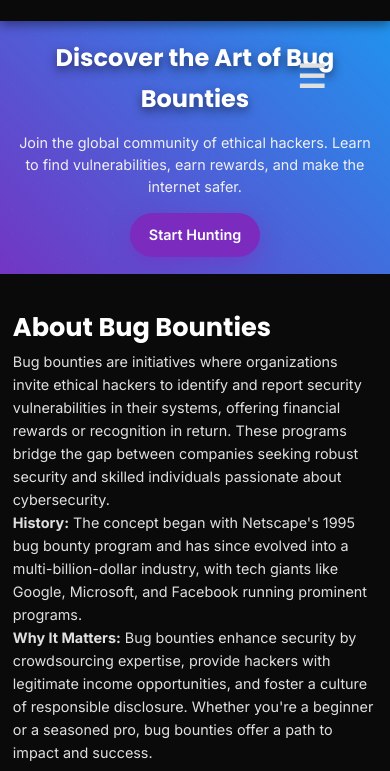
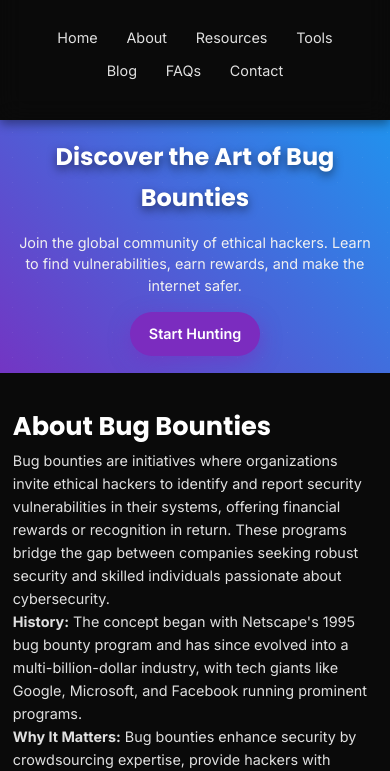
Before and after one commit to aussinfosec/bugbountyinfo.github.io, a plain HTML site: page index.html in a window 390 px wide. Shown: the part 87-858 px from the top of the page. Drawn offline with Linux system fonts and the light colour scheme.

Commit message:
Update index.html

```diff
--- a/index.html
+++ b/index.html
@@ -90,22 +90,6 @@
         }
         nav a:hover {
             color: #7b2cbf;
-        }
-
-        /* Hamburger Menu for Mobile */
-        .hamburger {
-            display: none;
-            font-size: 2rem;
-            background: none;
-            border: none;
-            color: #e0e0e0;
-            cursor: pointer;
-            position: absolute;
-            right: 1rem;
-            top: 1rem;
-        }
-        nav {
-            position: relative;
         }
 
         /* Hero Section */
@@ -416,31 +400,22 @@
         /* Responsive Design */
         @media (max-width: 768px) {
             /* Navigation for Mobile */
-            .hamburger {
-                display: block;
-            }
             nav ul {
-                display: none;
-                flex-direction: column;
+                flex-direction: row;
+                justify-content: center;
                 align-items: center;
-                margin-top: 0;
-                padding: 1rem 0;
-                background: rgba(10, 10, 10, 0.95);
-                position: absolute;
-                top: 4rem;
-                left: 0;
+                margin-top: 1rem;
+                padding: 0.5rem 0;
+                background: transparent;
+                position: static;
                 width: 100%;
-                border-top: 1px solid rgba(123, 44, 191, 0.2);
-            }
-            nav ul.active {
-                display: flex;
             }
             nav li {
-                margin: 0.5rem 0;
+                margin: 0.3rem 0.8rem;
             }
             nav a {
-                font-size: 1.2rem;
-                padding: 0.75rem 1rem;
+                font-size: 1rem;
+                padding: 0.5rem;
             }
 
             /* Hero Section */
@@ -528,6 +503,20 @@
         }
 
         @media (max-width: 480px) {
+            /* Navigation for Smaller Mobile */
+            nav ul {
+                flex-direction: row;
+                flex-wrap: wrap;
+                justify-content: center;
+            }
+            nav li {
+                margin: 0.2rem 0.5rem;
+            }
+            nav a {
+                font-size: 0.9rem;
+                padding: 0.4rem;
+            }
+
             /* Hero Section */
             .hero {
                 min-height: 30vh;
@@ -585,7 +574,6 @@
     <header>
         <h1>BugBounty.info</h1>
         <nav>
-            <button class="hamburger" aria-label="Toggle menu">☰</button>
             <ul>
                 <li><a href="#home">Home</a></li>
                 <li><a href="#about">About</a></li>
@@ -760,15 +748,6 @@
         backToTop.addEventListener('click', () => {
             window.scrollTo({ top: 0, behavior: 'smooth' });
         });
-
-        // Hamburger Menu Toggle
-        const hamburger = document.querySelector('.hamburger');
-        const navMenu = document.querySelector('nav ul');
-
-        hamburger.addEventListener('click', () => {
-            navMenu.classList.toggle('active');
-            hamburger.textContent = navMenu.classList.contains('active') ? '✕' : '☰';
-        });
     </script>
 </body>
 </html>
```
